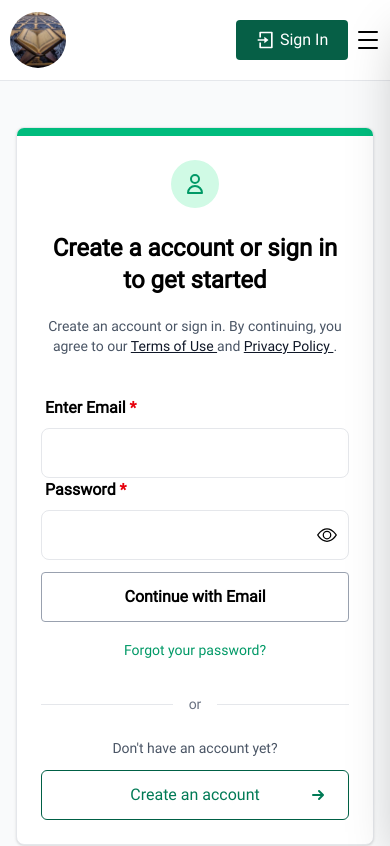
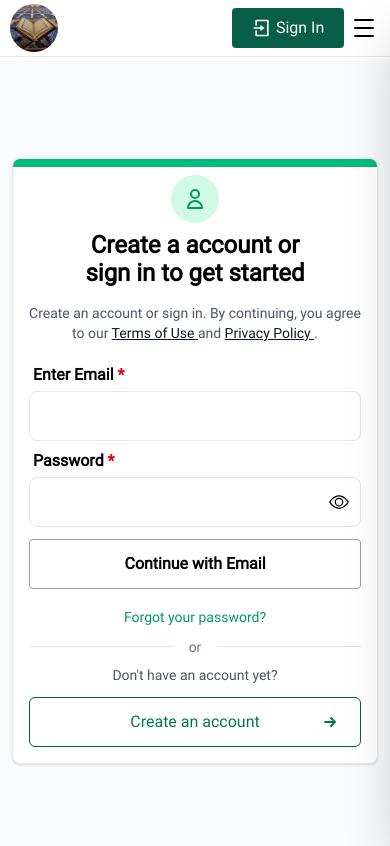
Before and after one commit to Nur-Al-Mumit/QURAN-learning-progress-nuxt-frontend, a Nuxt app: page /sign-in in a window 390 px wide. Shown: the top 846 px of the page. Built offline with nearby package versions, Linux system fonts and the light colour scheme.

Commit message:
refactor: Clean up and optimize authentication components by removing unused elements
feat:  improving by global state navigation system

update: fix the mobile responsiveness

```diff
--- a/components/Auth/ForgetPassword/Student/ForgetPasswordStage1.vue
+++ b/components/Auth/ForgetPassword/Student/ForgetPasswordStage1.vue
@@ -43,15 +43,6 @@
                       ></span>
                     </span>
                   </button>
-                </div>
-
-                <div class="text-center mt-6">
-                  <NuxtLink
-                    class="text-center text-[17px] base-trans text-primary hover:text-primary-hover font-semibold"
-                    to="/sign-in"
-                  >
-                    <span class="">Back to Sign In</span>
-                  </NuxtLink>
                 </div>
               </form>
 
--- a/components/Auth/ForgetPassword/Student/ForgetPasswordStage2.vue
+++ b/components/Auth/ForgetPassword/Student/ForgetPasswordStage2.vue
@@ -1,20 +1,5 @@
 <template>
   <section>
-    <header class="pt-5 relative">
-      <button
-        @click="() => (studentAuthStore.forgetPasswordStage = 1)"
-        class="flex items-center gap-2 absolute -top-10 left-5 cursor-pointer hover:-translate-x-1 base-trans hover:text-primary"
-      >
-        <span
-          v-html="
-            getIcons(
-              'right-arrow',
-              `w-[20px] transition-transform duration-300 rotate-180`
-            )
-          "
-        ></span>
-      </button>
-    </header>
     <p class="text-center mb-8">Enter Your OTP</p>
 
     <form @submit.prevent="matchOTP" class="mt-[48px] px-5">
@@ -52,7 +37,6 @@
 </template>
 
 <script setup>
-  import getIcons from "~/composables/icon";
   import { useStudentAuthStore } from "~/stores/studentAuth";
 
   // Stores
--- a/components/Auth/SignUp/Student/SignUpStage1.vue
+++ b/components/Auth/SignUp/Student/SignUpStage1.vue
@@ -2,37 +2,11 @@
   <section class="bg-white">
     <div class="relative">
       <div class="text-center">
-        <h2 class="font-bold text-2xl mb-5">
-          Create a account or sign in to get started
+        <h2 class="font-bold text-[24px] leading-[28px] mb-4 sm:mb-6">
+          Create a account or
+          <br />
+          sign in to get started
         </h2>
-        <p class="text-gray-600 text-sm">Create an account or sign in</p>
-
-        <!-- <div class="absolute -top-7 -left-7">
-          <svg
-            class="w-10"
-            fill="#000000"
-            viewBox="0 0 32 32"
-            data-name="Layer 2"
-            id="Layer_2"
-            xmlns="http://www.w3.org/2000/svg"
-          >
-            <g id="SVGRepo_bgCarrier" stroke-width="0"></g>
-            <g
-              id="SVGRepo_tracerCarrier"
-              stroke-linecap="round"
-              stroke-linejoin="round"
-            ></g>
-            <g id="SVGRepo_iconCarrier">
-              <title></title>
-              <path
-                d="M11.17,10.23a33.37,33.37,0,0,0-3.05,3.13c-.51.62-1.28,1.3-1.21,2.17s.81,1.24,1.35,1.76a16.3,16.3,0,0,1,2.57,3.17c.86,1.36,3,.11,2.16-1.26a21.06,21.06,0,0,0-1.82-2.48A16.16,16.16,0,0,0,10,15.52c-.22-.21-.86-1.14-.68-.49l-.13,1a17.85,17.85,0,0,1,3.72-4c1.19-1.08-.58-2.85-1.77-1.76Z"
-              ></path>
-              <path
-                d="M9.4,17a109.13,109.13,0,0,0,12.53-.1c1.59-.11,1.61-2.61,0-2.5a109.13,109.13,0,0,1-12.53.1c-1.61-.07-1.6,2.43,0,2.5Z"
-              ></path>
-            </g>
-          </svg>
-        </div> -->
       </div>
 
       <div class="mt-10">
--- a/components/Auth/SignUp/Student/SignUpStage2.vue
+++ b/components/Auth/SignUp/Student/SignUpStage2.vue
@@ -1,21 +1,6 @@
 <template>
   <section>
     <div class="relative">
-      <div>
-        <button
-          @click="() => (studentAuthStore.signUpStage = 1)"
-          class="flex items-center gap-2 absolute -top-20 left-0 cursor-pointer hover:-translate-x-1 base-trans hover:text-primary"
-        >
-          <span
-            v-html="
-              getIcons(
-                'right-arrow',
-                `w-[20px] transition-transform duration-300 rotate-180`
-              )
-            "
-          ></span>
-        </button>
-      </div>
       <div>
         <form class="" @submit.prevent="matchOTP">
           <div>
--- a/components/Inputs/BaseInput.vue
+++ b/components/Inputs/BaseInput.vue
@@ -1,6 +1,6 @@
 <template>
   <section class="">
-    <label :for="label" class="block pl-1 mb-2 font-semibold text-left">
+    <label :for="label" class="block pl-1 mb-1 font-semibold text-left">
       {{ label }}
       <span class="text-red-600" v-if="required">*</span>
     </label>
--- a/components/Navbar/Navbar.vue
+++ b/components/Navbar/Navbar.vue
@@ -12,7 +12,7 @@
           class="font-bold text-xl 2xl:text-2xl flex items-center sm:h-[70px]"
         >
           <img
-            class="w-14 rounded-full mr-3"
+            class="w-12 sm:w-14 rounded-full mr-3"
             src="../../assets/imgs/logo.png"
             alt=""
           />
@@ -52,7 +52,7 @@
         </div>
       </div>
 
-      <div class="flex items-center gap-2 py-5 sm:py-0">
+      <div class="flex items-center gap-2 py-2 sm:py-0">
         <div>
           <NuxtLink
             v-if="!isUserOrAdminLoggedIn"
@@ -121,7 +121,7 @@
         <div @click="openSideMenu" class="sm:hidden">
           <svg
             xmlns="http://www.w3.org/2000/svg"
-            width="24"
+            width="28"
             height="24"
             role="img"
           >
--- a/layouts/User.vue
+++ b/layouts/User.vue
@@ -1,7 +1,7 @@
 <template>
   <section class="bg-gray-100 min-h-screen">
     <div class="base-width">
-      <div class="pb-16">
+      <div class="pb-10">
         <Navbar />
       </div>
       <div class="sm:flex gap-5 justify-center py-7">
--- a/layouts/default.vue
+++ b/layouts/default.vue
@@ -1,6 +1,6 @@
 <template>
   <div>
-    <div class="pb-16">
+    <div class="pb-12">
       <Navbar />
     </div>
     <slot />
--- a/pages/(student)/(Auth)/forget-password.vue
+++ b/pages/(student)/(Auth)/forget-password.vue
@@ -5,6 +5,21 @@
     >
       <div class="h-2 bg-emerald-500"></div>
       <div class="p-5 pb-0">
+        <div class="relative">
+          <button
+            @click="handleNavigation"
+            class="flex items-center gap-2 absolute -top-1 left-0 cursor-pointer hover:-translate-x-1 base-trans hover:text-primary"
+          >
+            <span
+              v-html="
+                getIcons(
+                  'right-arrow',
+                  `transition-transform duration-300 w-[40px]`
+                )
+              "
+            ></span>
+          </button>
+        </div>
         <div class="flex justify-center">
           <div
             class="w-12 h-12 rounded-full bg-emerald-100 flex items-center justify-center"
@@ -51,6 +66,7 @@
 </template>
 
 <script setup>
+  import getIcons from "~/composables/icon";
   import { useStudentAuthStore } from "~/stores/studentAuth";
   import ForgetPasswordStage1 from "~/components/Auth/ForgetPassword/Student/ForgetPasswordStage1.vue";
   import ForgetPasswordStage2 from "~/components/Auth/ForgetPassword/Student/ForgetPasswordStage2.vue";
@@ -60,4 +76,12 @@
     ForgetPasswordStage1,
     ForgetPasswordStage2,
   };
+
+  function handleNavigation() {
+    if (studentAuthStore.forgetPasswordStage > 1) {
+      studentAuthStore.forgetPasswordStage--;
+    } else {
+      navigateTo("/sign-in");
+    }
+  }
 </script>
--- a/pages/(student)/(Auth)/sign-in.vue
+++ b/pages/(student)/(Auth)/sign-in.vue
@@ -1,11 +1,13 @@
 <template>
-  <section class="min-h-screen flex items-center justify-center bg-gray-50 p-4">
+  <section
+    class="min-h-[95vh] flex items-center justify-center bg-gray-50 p-3 sm:py-8 mt-3"
+  >
     <div
-      class="w-full max-w-md bg-white rounded-lg shadow-sm border border-gray-200 overflow-hidden"
+      class="w-full max-w-md bg-white rounded-lg shadow-sm border border-gray-200 overflow-hidden pb-4"
     >
       <div class="h-2 bg-emerald-500"></div>
-      <div class="p-6 sm:p-8">
-        <div class="flex justify-center mb-6">
+      <div class="mt-2 sm:mt-0 px-4 sm:p-5">
+        <div class="flex justify-center mb-2">
           <div
             class="w-12 h-12 rounded-full bg-emerald-100 flex items-center justify-center"
           >
@@ -29,8 +31,10 @@
         <section>
           <div>
             <div class="text-center">
-              <h2 class="font-bold text-2xl mb-5">
-                Create a account or sign in to get started
+              <h2 class="font-bold text-[24px] leading-[28px] mb-4 sm:mb-6">
+                Create a account or
+                <br />
+                sign in to get started
               </h2>
               <p class="text-gray-600 text-sm">
                 Create an account or sign in. By continuing, you agree to our
@@ -55,7 +59,7 @@
 
             <div>
               <form class="" @submit.prevent="SignInWithEmailPass">
-                <div class="mt-10">
+                <div class="mt-5 sm:mt-10 space-y-2">
                   <InputsBaseInput
                     label="Enter Email"
                     type="email"
@@ -102,7 +106,7 @@
                 </div>
               </form>
 
-              <div class="mt-8 relative">
+              <div class="mt-2 sm:mt-4 relative">
                 <div class="absolute inset-0 flex items-center">
                   <div class="w-full border-t border-gray-200"></div>
                 </div>
@@ -111,7 +115,7 @@
                 </div>
               </div>
 
-              <div class="mt-6 text-center">
+              <div class="mt-2 sm:mt-4 text-center">
                 <p class="text-sm text-gray-600 mb-3">
                   Don't have an account yet?
                 </p>
@@ -126,7 +130,6 @@
                       <svg
                         xmlns="http://www.w3.org/2000/svg"
                         class="h-5 w-5 ml-2 group-hover:translate-x-1 base-trans"
-
                         viewBox="0 0 20 20"
                         fill="currentColor"
                       >
```
Also changed, not shown: composables/icon.js (+24 -3 lines), pages/(student)/(Auth)/sign-up.vue (+28 -12 lines).
